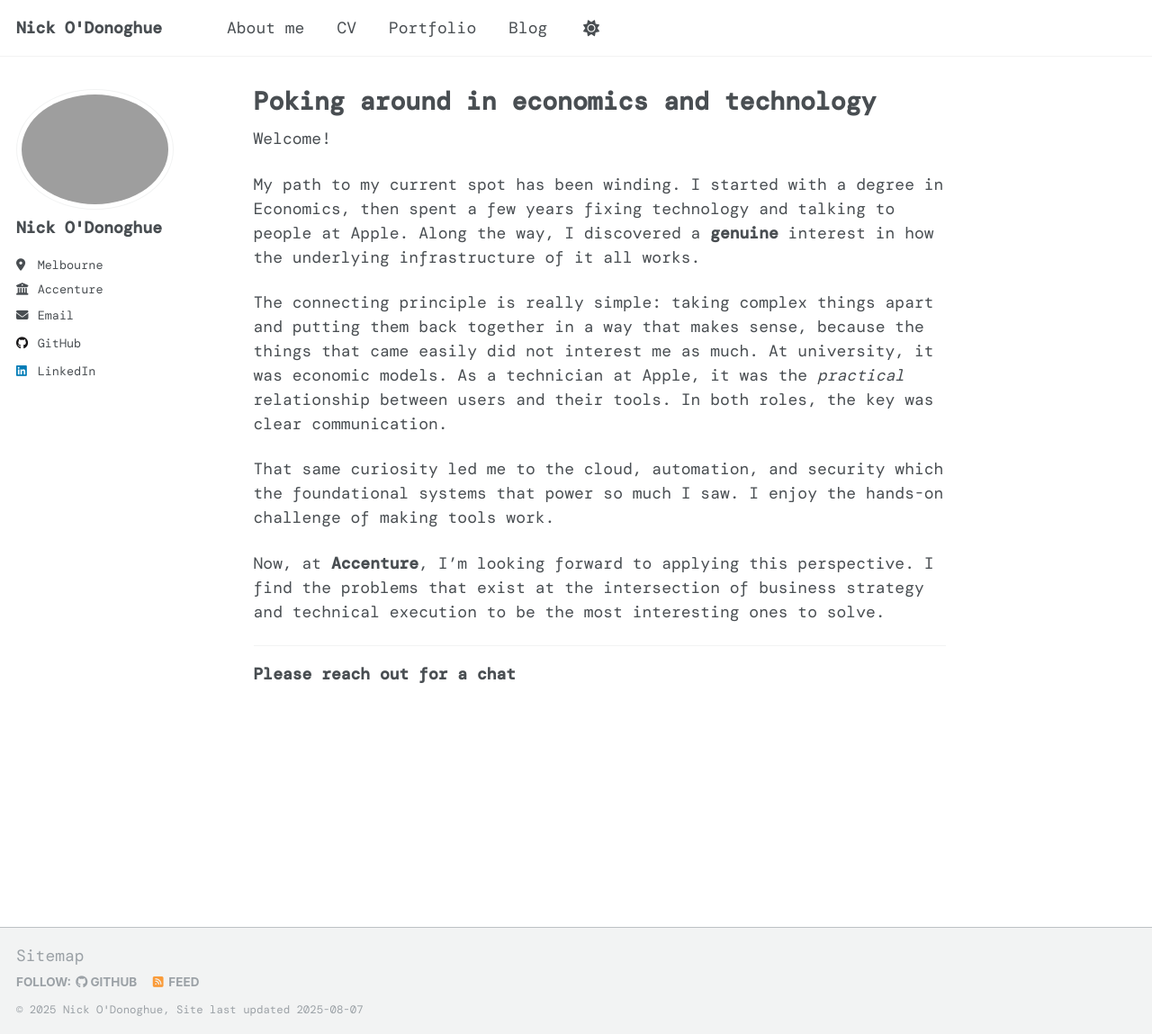
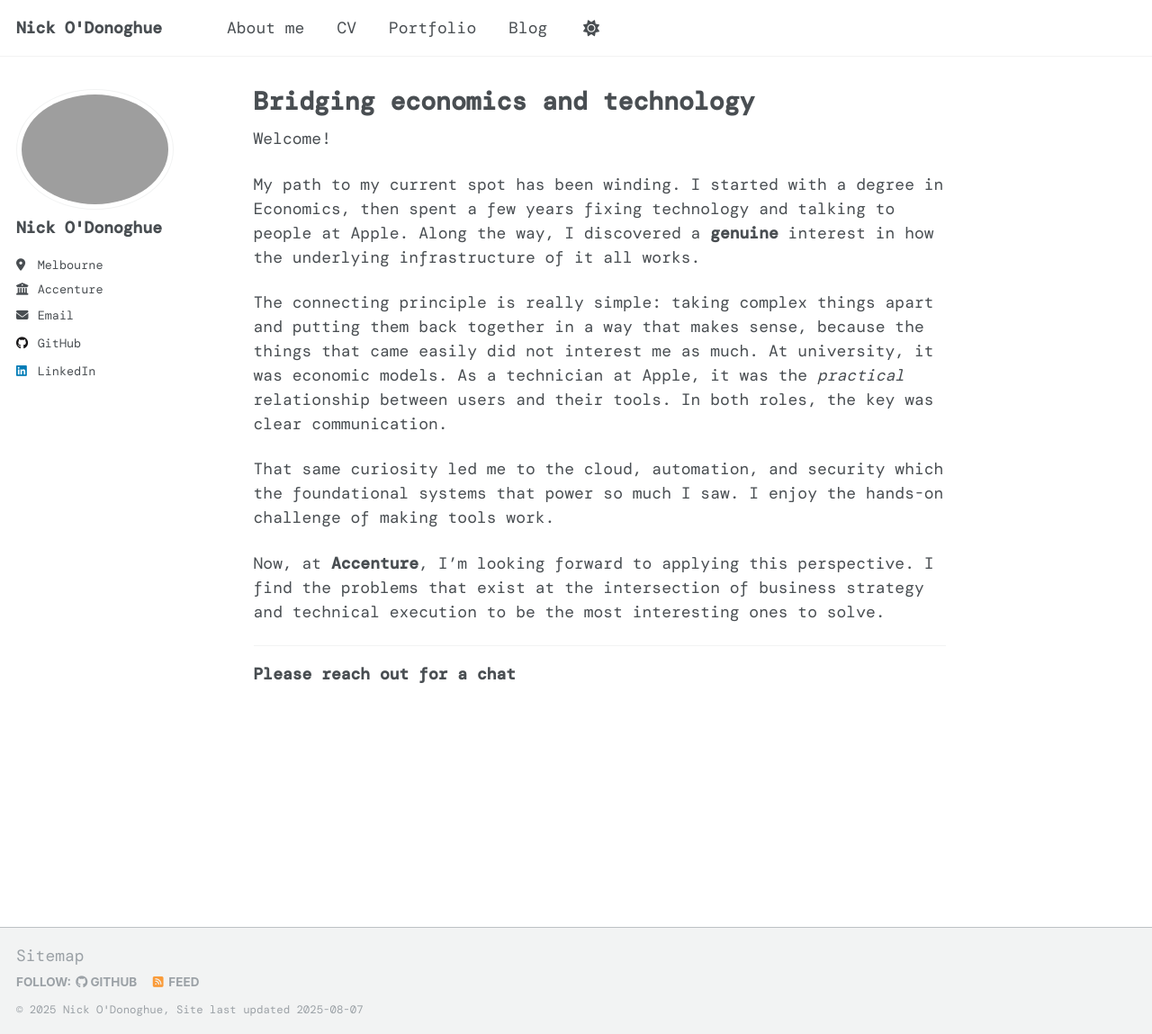
Before and after one commit to nickodonoghue/nickodonoghue.github.io, a Jekyll site: the page built from _pages/landing.md, in a window 1280 px wide and 1149 px high. Shown: the whole window at 90% size. Built offline with Jekyll 4.4.1, drawn with Linux system fonts in a browser that asks for light colours; some web fonts are replaced; a script that is not in the unit is left out.

Commit message:
Update landing.md

```diff
--- a/_pages/landing.md
+++ b/_pages/landing.md
@@ -1,6 +1,6 @@
 ---
 permalink: /
-title: "Poking around in economics and technology"
+title: "Bridging economics and technology"
 author_profile: true
 redirect_from:
 ---
```
